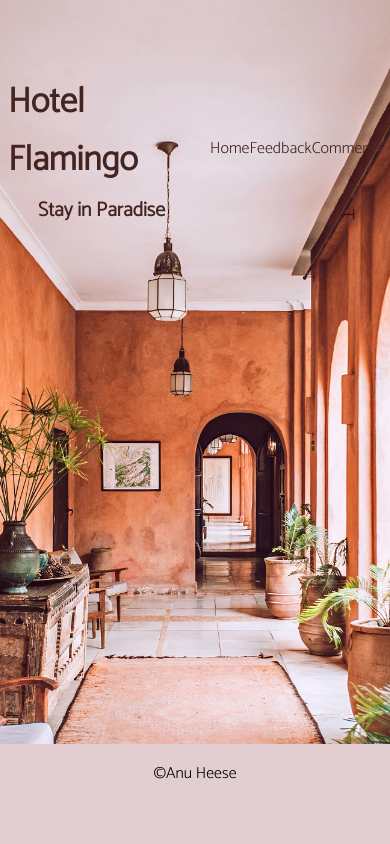
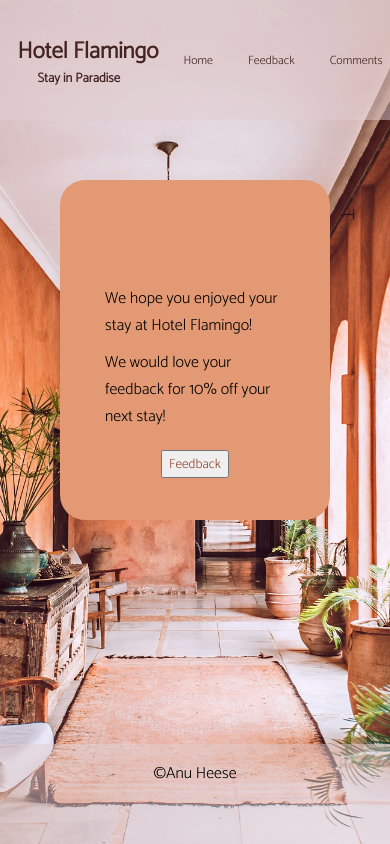
Before and after one commit to anuseed/Week-7--Assignment, a React (Vite) app in the folder client/: page / in a window 390 px wide. Built offline with nearby package versions, Linux system fonts and the light colour scheme.

Commit message:
final styling, render url

```diff
--- a/client/src/App.css
+++ b/client/src/App.css
@@ -1,23 +1,27 @@
-:root {
+body {
   background-image: url(../public/images/maria-orlova-b37mDyPzdJM-unsplash.jpg);
   background-repeat: no-repeat;
   background-position: center;
   background-attachment: fixed;
   background-size: cover;
-  z-index: 0;
+
   padding: 0;
   margin: 0;
   font-family: Catamaran Light;
 }
 
 .header {
-  margin-top: 50px;
-  margin-bottom: 50px;
+  height: 200px;
+
+  width: 100%;
+
+  margin-bottom: 30px;
   display: flex;
   align-items: center;
   justify-content: space-around;
   color: #432420;
   font-family: Catamaran Light;
+  background-color: rgba(226, 206, 208, 0.5);
 }
 
 .logo-slogan {
@@ -36,6 +40,9 @@
 }
 
 .link {
+  padding: 10px;
+  border-radius: 25px;
+
   text-decoration: none;
   color: #432420;
 }
@@ -52,6 +59,7 @@
   align-items: center;
   flex-direction: column;
   margin: 60px;
+  padding-top: 100px;
 }
 
 .welcome p {
@@ -78,9 +86,6 @@
   flex-direction: column;
   align-items: center;
 }
-pre {
-  font-family: "Catamaran Light";
-}
 
 form {
   display: flex;
@@ -92,19 +97,43 @@ button {
   color: #91452c;
   font-family: "Catamaran Light";
 }
-
+.sort {
+  display: flex;
+  flex-direction: row;
+  align-items: center;
+  justify-content: space-between;
+}
 .comments-container {
   border-radius: 25px;
   color: #432420;
   padding: 40px;
   margin: 60px;
+  background-color: #e39a74;
+  display: grid;
+  grid-template-columns: 1fr;
+  grid-template-rows: 1fr 3fr;
+  grid-column-gap: 0px;
+  grid-row-gap: 20px;
+}
+
+.rating-date {
+  display: flex;
+  flex-direction: row;
+  justify-content: space-between;
+}
+
+.comment {
   background-color: #e2ced0;
+
   display: flex;
   flex-direction: column;
-  align-items: center;
+  align-content: center;
+  border-radius: 8px;
+  padding: 20px;
+  margin: 10px;
 }
 .footer {
-  background-color: #e2ced0;
+  background-color: rgba(226, 206, 208, 0.5);
   position: fixed;
   height: 100px;
   left: 0;
@@ -122,3 +151,34 @@ button {
   src: local("Catamaran Light"),
     url("../public/fonts/Catamaran-Light.woff") format("woff");
 }
+
+@media (max-width: 450px) {
+  .comments-container {
+    padding: 20px;
+    margin: 30px;
+  }
+  .logo-slogan h1 {
+    font-size: 23px;
+    margin-bottom: -15px;
+  }
+
+  .logo-slogan h3 {
+    font-size: 13px;
+    padding-left: 20px;
+  }
+
+  .link {
+    font-size: 12px;
+    padding: 10px;
+  }
+  .header {
+    padding: 10px;
+    height: 100px;
+  }
+  .sort h1 {
+    font-size: 22px;
+  }
+  .sort p {
+    font-size: 12px;
+  }
+}
--- a/client/src/App.jsx
+++ b/client/src/App.jsx
@@ -12,7 +12,7 @@ export default function App() {
     <>
       <Header />
       <Routes>
-        <Route path="/homepage" element={<HomePage />} />
+        <Route path="/" element={<HomePage />} />
         <Route path="/feedback" element={<FeedbackPage />} />
         <Route path="/comments" element={<CommentsPage />} />
       </Routes>
--- a/client/src/components/Form.jsx
+++ b/client/src/components/Form.jsx
@@ -18,13 +18,16 @@ export default function Form() {
   async function handleSubmit(event) {
     event.preventDefault();
     console.log("The form values are", formValues);
-    const response = await fetch("http://localhost:8080/add-comment", {
-      method: "POST",
-      headers: {
-        "Content-Type": "application/json",
-      },
-      body: JSON.stringify(formValues),
-    });
+    const response = await fetch(
+      "https://week-7-assignment-server.onrender.com/add-comment",
+      {
+        method: "POST",
+        headers: {
+          "Content-Type": "application/json",
+        },
+        body: JSON.stringify(formValues),
+      }
+    );
     const data = await response.json();
     console.log(data);
     if (data.success === false) {
--- a/client/src/components/Header.jsx
+++ b/client/src/components/Header.jsx
@@ -8,7 +8,7 @@ export default function Header() {
         <h3>Stay in Paradise</h3>
       </div>
 
-      <Link className="link" to="/homepage">
+      <Link className="link" to="/">
         Home
       </Link>
       <Link className="link" to="/feedback">
--- a/client/src/pages/CommentsPage.jsx
+++ b/client/src/pages/CommentsPage.jsx
@@ -37,23 +37,25 @@ export default function CommentsPage() {
 
   return (
     <div className="comments-container">
+      <div className="sort">
         <h1>Comments</h1>
-      Sort comments by rating:
+        <p>Sort by rating:</p>
         <select value={searchParams.get("sort") || ""} onChange={handleChange}>
           <option value="">Select...</option>
           <option value="asc">Ascending</option>
           <option value="desc">Descending</option>
         </select>
+      </div>
       {sortedComments.map((item) => (
-        <div key={item.id}>
+        <div className="comment" key={item.id}>
+          <div className="rating-date">
+            {/* date was displaying with a time stamp setting the date toLocaleDateString() takes away the timestamp on rendering */}
+            <div>{new Date(item.feedback_date).toLocaleDateString()}</div>
+            <div>Rating: {item.rating}/10</div>
+          </div>
           <h1>{item.guest_name}</h1>
-          <p>
-            {/* the pre respects a new line when a user presses enter */}
-            <pre>{item.feedback}</pre>
-          </p>
-          <p>{item.rating}</p>
-          {/* date was displaying with a time stamp setting the date toLocaleDateString() takes away the timestamp on rendering */}
-          <p>{new Date(item.feedback_date).toLocaleDateString()}</p>
+
+          <p>&quot;{item.feedback}&quot;</p>
         </div>
       ))}
     </div>
--- a/client/src/pages/FeedbackPage.jsx
+++ b/client/src/pages/FeedbackPage.jsx
@@ -3,7 +3,7 @@ import Form from "../components/Form";
 export default function FeedbackPage() {
   return (
     <div className="form-container">
-      <h1>Please tell us what you think of Hotel Flamingo.</h1>
+      <h3>Please tell us what you think of Hotel Flamingo.</h3>
       <Form />
     </div>
   );
```
Also changed, not shown: 1 other file (tests, documents, lock files or other folders). Lines whose indentation alone changed are shown as unchanged.
